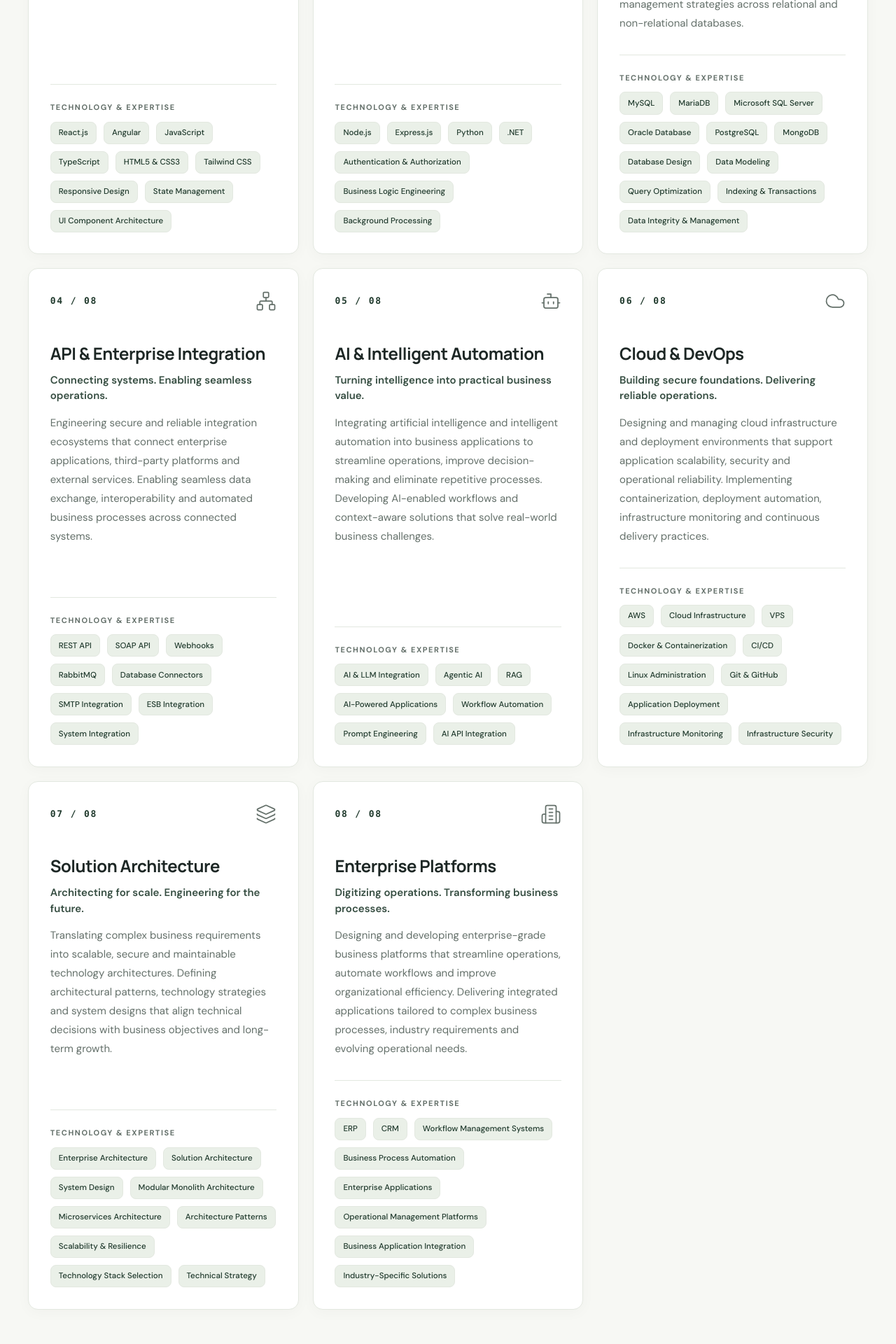
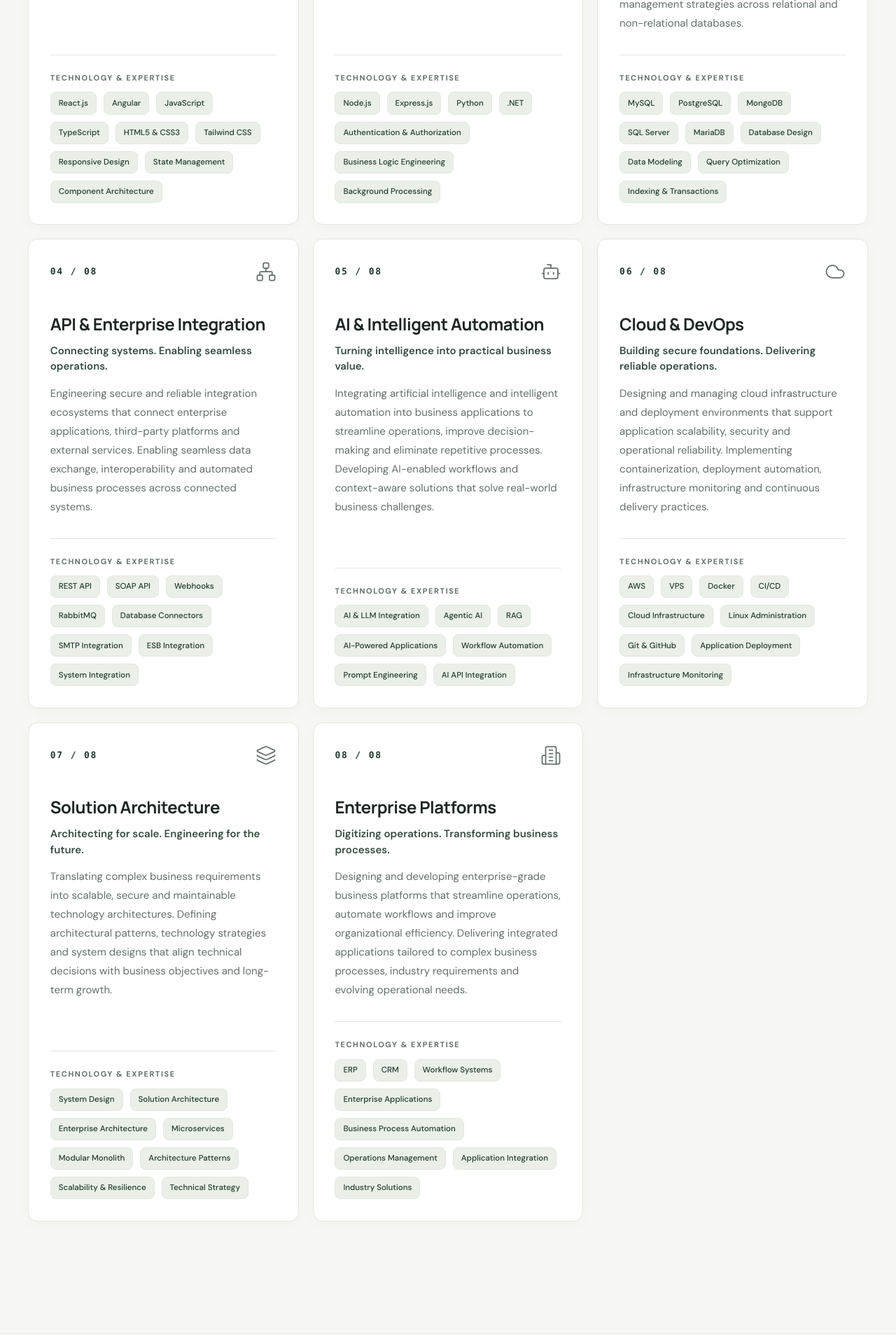
Before and after one commit to Abinashpatri07/portfolio, a React (Vite) app: page / in a window 1280 px wide. Shown: the part 2480-4400 px from the top of the page at 70% size. Built offline with nearby package versions, Linux system fonts and the light colour scheme; a web font is replaced by a local one.

Commit message:
Standardize expertise tags across all 8 domains to fit neatly into 3-4 lines

```diff
--- a/src/data/portfolioData.js
+++ b/src/data/portfolioData.js
@@ -48,7 +48,7 @@ export const expertiseData = [
       "Tailwind CSS",
       "Responsive Design",
       "State Management",
-      "UI Component Architecture"
+      "Component Architecture"
     ]
   },
   {
@@ -75,16 +75,14 @@ export const expertiseData = [
     description: "Designing efficient database architectures and data models that ensure data integrity, consistency and performance. Building reliable data layers with optimized queries, structured relationships and scalable data management strategies across relational and non-relational databases.",
     tags: [
       "MySQL",
-      "MariaDB",
-      "Microsoft SQL Server",
-      "Oracle Database",
       "PostgreSQL",
       "MongoDB",
+      "SQL Server",
+      "MariaDB",
       "Database Design",
       "Data Modeling",
       "Query Optimization",
-      "Indexing & Transactions",
-      "Data Integrity & Management"
+      "Indexing & Transactions"
     ]
   },
   {
@@ -128,15 +126,14 @@ export const expertiseData = [
     description: "Designing and managing cloud infrastructure and deployment environments that support application scalability, security and operational reliability. Implementing containerization, deployment automation, infrastructure monitoring and continuous delivery practices.",
     tags: [
       "AWS",
+      "VPS",
+      "Docker",
+      "CI/CD",
       "Cloud Infrastructure",
-      "VPS",
-      "Docker & Containerization",
-      "CI/CD",
       "Linux Administration",
       "Git & GitHub",
       "Application Deployment",
-      "Infrastructure Monitoring",
-      "Infrastructure Security"
+      "Infrastructure Monitoring"
     ]
   },
   {
@@ -146,14 +143,13 @@ export const expertiseData = [
     iconName: "Layers",
     description: "Translating complex business requirements into scalable, secure and maintainable technology architectures. Defining architectural patterns, technology strategies and system designs that align technical decisions with business objectives and long-term growth.",
     tags: [
+      "System Design",
+      "Solution Architecture",
       "Enterprise Architecture",
-      "Solution Architecture",
-      "System Design",
-      "Modular Monolith Architecture",
-      "Microservices Architecture",
+      "Microservices",
+      "Modular Monolith",
       "Architecture Patterns",
       "Scalability & Resilience",
-      "Technology Stack Selection",
       "Technical Strategy"
     ]
   },
@@ -166,12 +162,12 @@ export const expertiseData = [
     tags: [
       "ERP",
       "CRM",
-      "Workflow Management Systems",
+      "Workflow Systems",
+      "Enterprise Applications",
       "Business Process Automation",
-      "Enterprise Applications",
-      "Operational Management Platforms",
-      "Business Application Integration",
-      "Industry-Specific Solutions"
+      "Operations Management",
+      "Application Integration",
+      "Industry Solutions"
     ]
   }
 ];
```
